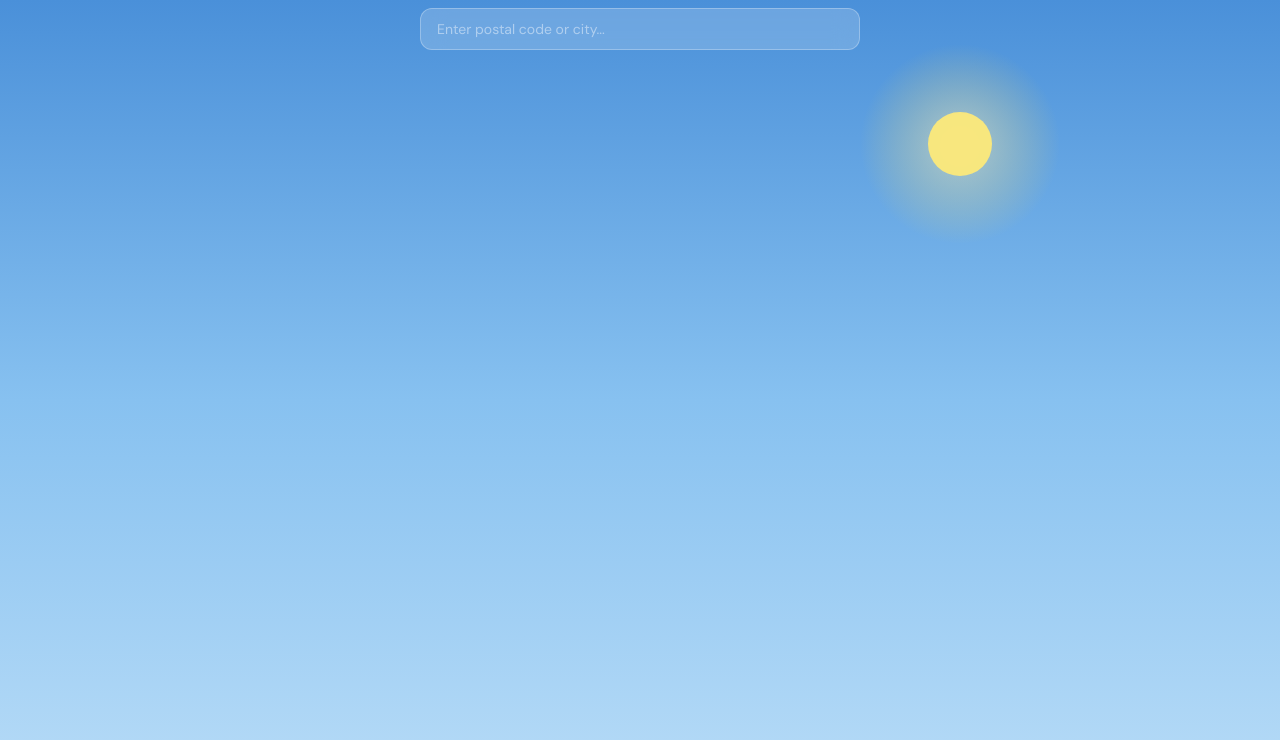
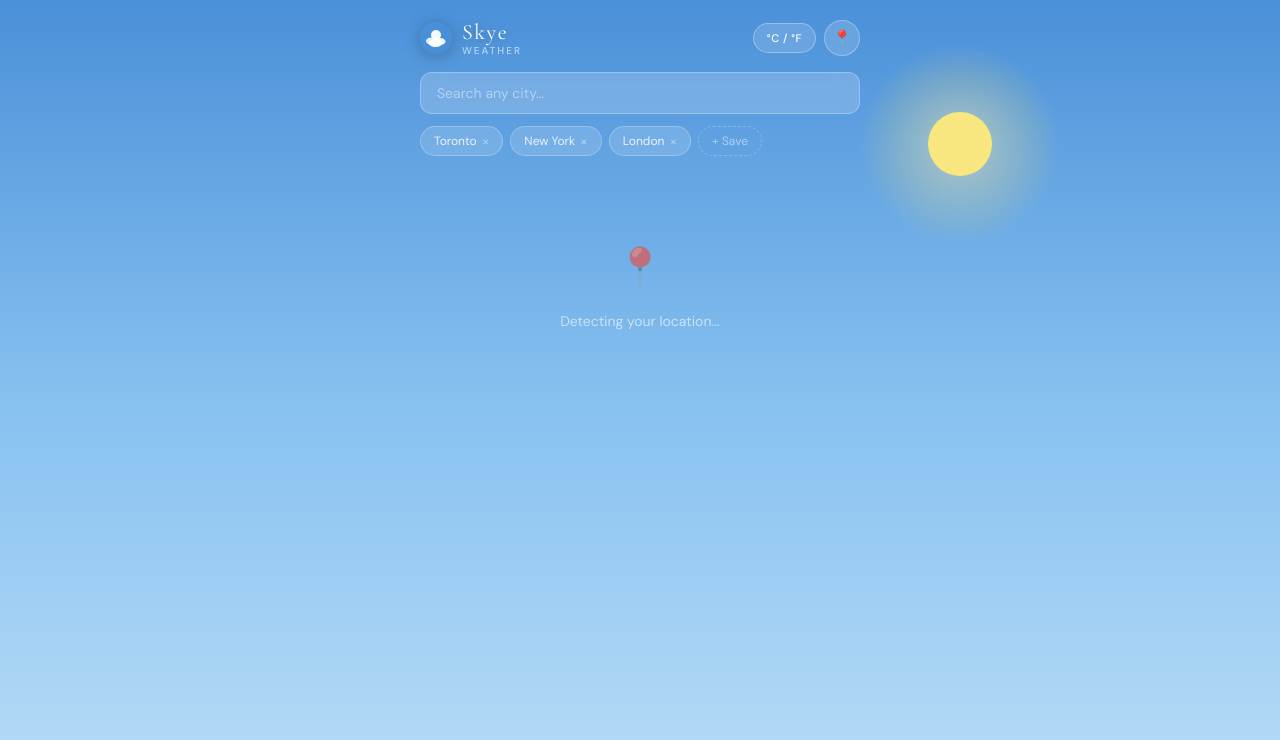
Before and after one commit to masonkatz09/Skye-Weather, a plain HTML site: page index.html in a window 1280 px wide. Drawn offline with nearby package versions, Linux system fonts and the light colour scheme.

Commit message:
Add files via upload

```diff
--- a/index.html
+++ b/index.html
@@ -2,21 +2,66 @@
 <html lang="en">
 <head>
   <meta charset="UTF-8" />
-  <meta name="viewport" content="width=device-width, initial-scale=1.0" />
+  <meta name="viewport" content="width=device-width, initial-scale=1.0, maximum-scale=1.0" />
+  <meta name="description" content="Skye Weather — live forecasts with AI outfit suggestions and activity ideas." />
+  <meta name="theme-color" content="#0c2a5e" />
+  <meta property="og:title" content="Skye Weather" />
+  <meta property="og:description" content="Live weather with animated backgrounds, AI outfit suggestions and local activity ideas." />
   <title>Skye Weather</title>
+  <link rel="preconnect" href="https://fonts.googleapis.com" />
+  <link rel="preconnect" href="https://fonts.gstatic.com" crossorigin />
+  <link href="https://fonts.googleapis.com/css2?family=Cormorant+Garamond:ital,wght@0,300;0,400;0,600;1,300&family=DM+Sans:wght@300;400;500&display=swap" rel="stylesheet" />
   <link rel="stylesheet" href="style.css" />
 </head>
 <body>
-  <div id="alertBanner" class="alert-banner"></div>
+
+  <!-- LIVE BACKGROUND CANVAS -->
   <canvas id="bgCanvas"></canvas>
 
-  <div class="app">
-    <div class="search-wrap">
-      <input class="search-inp" id="searchInp" placeholder="Enter postal code or city..." autocomplete="off" />
+  <div class="app" id="app">
+
+    <div class="topbar">
+      <div class="logo-wrap">
+        <div class="logo-icon">
+          <svg width="32" height="32" viewBox="0 0 32 32" fill="none" xmlns="http://www.w3.org/2000/svg">
+            <circle cx="16" cy="16" r="16" fill="url(#logoGrad)"/>
+            <circle cx="16" cy="13" r="5" fill="white" opacity="0.95"/>
+            <ellipse cx="11" cy="19" rx="5" ry="3.5" fill="white" opacity="0.85"/>
+            <ellipse cx="20" cy="19.5" rx="5.5" ry="3.5" fill="white" opacity="0.9"/>
+            <ellipse cx="15.5" cy="21" rx="7" ry="4" fill="white"/>
+            <defs>
+              <linearGradient id="logoGrad" x1="0" y1="0" x2="32" y2="32">
+                <stop offset="0%" stop-color="#4a90d9"/>
+                <stop offset="100%" stop-color="#1a5faa"/>
+              </linearGradient>
+            </defs>
+          </svg>
+        </div>
+        <div class="logo-text-wrap">
+          <div class="logo-name">Skye</div>
+          <div class="logo-sub">Weather</div>
+        </div>
+      </div>
+      <div class="topbar-right">
+        <button class="toggle-unit" id="unitToggle" onclick="toggleUnit()">°C / °F</button>
+        <button class="icon-btn" onclick="detectLocation()" title="Use my location">📍</button>
+      </div>
     </div>
 
+    <div class="search-wrap">
+      <input class="search-inp" id="searchInp" placeholder="Search any city..." autocomplete="off" />
+      <div class="search-results hidden" id="searchResults"></div>
+    </div>
+
+    <div class="favs-row" id="favsRow"></div>
+
     <div id="mainContent">
+      <div class="full-loading">
+        <div class="loading-icon">🌤️</div>
+        <div>Detecting your location...</div>
       </div>
+    </div>
+
   </div>
 
   <script src="app.js"></script>
```
